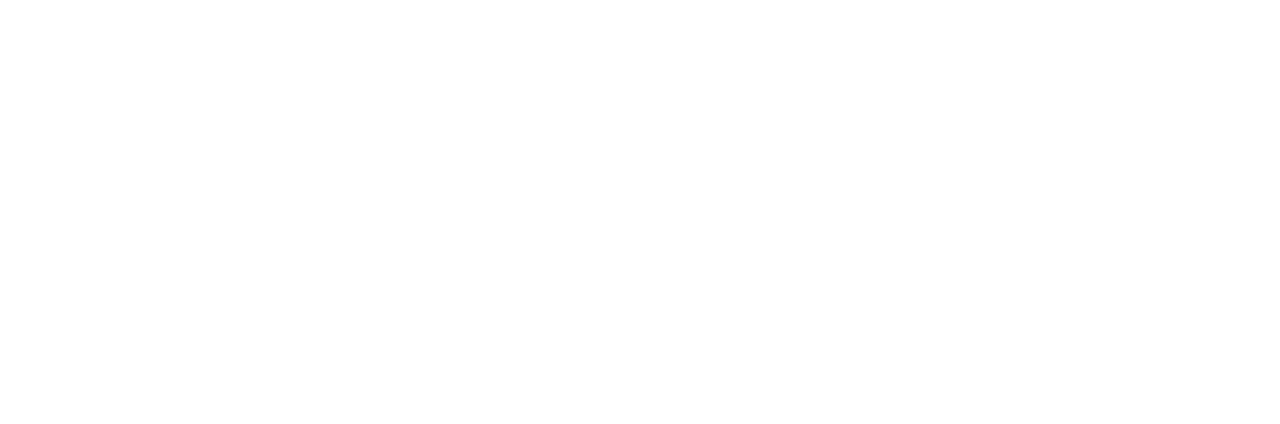
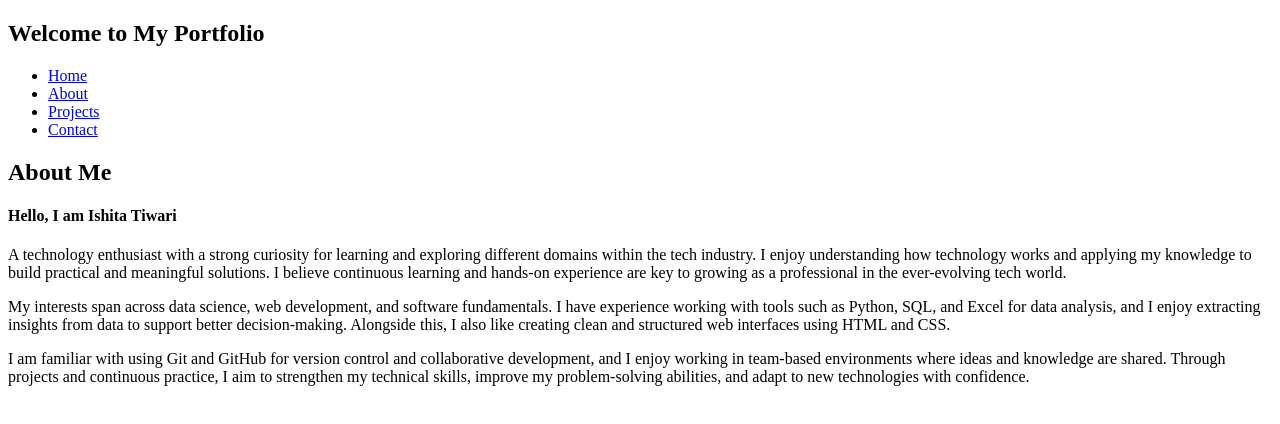
Before and after one commit to Ishitatiwari06/portfolio, a plain HTML site: page about.html in a window 1280 px wide. Drawn offline with Linux system fonts and the light colour scheme.

Commit message:
2nd commit

```diff
--- a/about.html
+++ b/about.html
@@ -0,0 +1,46 @@
+<!DOCTYPE html>
+<html lang="en">
+<head>
+    <meta charset="UTF-8">
+    <meta name="viewport" content="width=device-width, initial-scale=1.0">
+    <title>About</title>
+</head>
+<body>
+    <header>
+        <nav>
+            <h2>Welcome to My Portfolio</h2>
+            <ul>
+                <li><a href="index.html" target="_self">Home</a></li>
+                <li><a href="about.html" target="_self">About</a></li>
+                <li><a href="projects.html" target="_self">Projects</a></li>
+                <li><a href="contact.html" target="_self">Contact</a></li>
+            </ul>
+        </nav>
+    </header>
+    <section class="about">
+        <h2>About Me</h2>
+        <h4>Hello, I am Ishita Tiwari</h4>
+        <p>
+        A technology enthusiast with a strong curiosity for learning and exploring different
+        domains within the tech industry. I enjoy understanding how technology works and applying
+        my knowledge to build practical and meaningful solutions. I believe continuous learning and
+        hands-on experience are key to growing as a professional in the ever-evolving tech world.
+        </p>
+
+        <p>
+        My interests span across data science, web development, and software fundamentals. I have
+        experience working with tools such as Python, SQL, and Excel for data analysis, and I enjoy
+        extracting insights from data to support better decision-making. Alongside this, I also like
+        creating clean and structured web interfaces using HTML and CSS.
+        </p>
+
+        <p>
+        I am familiar with using Git and GitHub for version control and collaborative development,
+        and I enjoy working in team-based environments where ideas and knowledge are shared.
+        Through projects and continuous practice, I aim to strengthen my technical skills, improve my
+        problem-solving abilities, and adapt to new technologies with confidence.
+        </p>
+
+    </section>
+</body>
+</html>
--- a/index.html
+++ b/index.html
@@ -4,6 +4,7 @@
     <meta charset="UTF-8">
     <meta name="viewport" content="width=device-width, initial-scale=1.0">
     <title>PORTFOLIO</title>
+    <link rel="stylesheet" href="styles.css">
 </head>
 <body>
     <header>
@@ -17,11 +18,16 @@
             </ul>
         </nav>
     </header>
-    <section>
+    <section class="main">
        <h2> Hi I'm Ishita Tiwari </h2>
        <p>Aspiring Software Engineer</p>
-       <a href="assets/general.pdf" download class="btn">Download CV</a>
-       <img src="" alt="">
+       <div class="icon">
+       <a href="https://www.linkedin.com/in/ishitatiwari06/" target="_blank"><img src="/assets/LI-In-Bug.png" alt="My Linkedin"></a>
+       <a href="https://github.com/Ishitatiwari06" target="_blank"><img src="/assets/github-sign.png" alt="My GitHub"></a>
+       </div>
+       <br><br>
+       <button><a href="assets/general.pdf" download class="btn">Download CV</a></button>
+
     </section>
 </body>
 </html>
--- a/styles.css
+++ b/styles.css
@@ -0,0 +1,4 @@
+img{
+    width: 40px;
+    height: 40px;
+}
```
Also changed, not shown: contact.html (+6 -2 lines), projects.html (+36 -0 lines), assets/LI-In-Bug.png (added), assets/github-sign.png (added).
